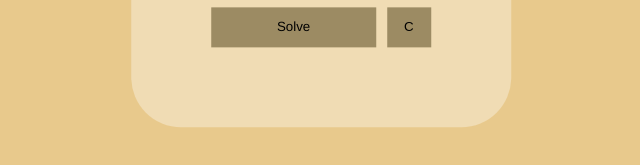
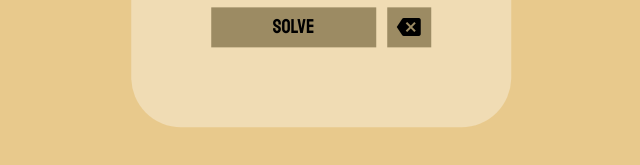
Before and after one commit to trevoribell/sudoku-solver, a plain HTML site: page index.html in a window 1280 px wide. Shown: the part 429-594 px from the top of the page, 319-959 px from the left. Drawn offline with Linux system fonts and the light colour scheme.

Commit message:
Add files via upload

```diff
--- a/index.html
+++ b/index.html
@@ -1,7 +1,8 @@
 <html>
     <head>
         <script defer src="sudoku.js"></script>
-        <link href="https://fonts.googleapis.com/css2?family=Architects+Daughter&display=swap" rel="stylesheet">
+        <link href="https://fonts.googleapis.com/css2?family=Architects+Daughter&family=Staatliches&display=swap" rel="stylesheet">
+        <link href="https://fonts.googleapis.com/icon?family=Material+Icons" rel="stylesheet">
         <link href="style.css" rel="stylesheet">
     </head>
     <body>
@@ -27,7 +28,7 @@
                    <tr><td><input type="text" maxlength="1" class="aa" onkeypress="return isNumberKey(event)"><td><input type="text" maxlength="1" class="aa" onkeypress="return isNumberKey(event)"><td><input type="text" maxlength="1" class="aa" onkeypress="return isNumberKey(event)"><td><input type="text" maxlength="1" class="aa" onkeypress="return isNumberKey(event)"><td><input type="text" maxlength="1" class="aa" onkeypress="return isNumberKey(event)"><td><input type="text" maxlength="1" class="aa" onkeypress="return isNumberKey(event)"><td><input type="text" maxlength="1" class="aa" onkeypress="return isNumberKey(event)"><td><input type="text" maxlength="1" class="aa" onkeypress="return isNumberKey(event)"><td><input type="text" maxlength="1" class="aa" onkeypress="return isNumberKey(event)">
                    <tr><td><input type="text" maxlength="1" class="aa" onkeypress="return isNumberKey(event)"><td><input type="text" maxlength="1" class="aa" onkeypress="return isNumberKey(event)"><td><input type="text" maxlength="1" class="aa" onkeypress="return isNumberKey(event)"><td><input type="text" maxlength="1" class="aa" onkeypress="return isNumberKey(event)"><td><input type="text" maxlength="1" class="aa" onkeypress="return isNumberKey(event)"><td><input type="text" maxlength="1" class="aa" onkeypress="return isNumberKey(event)"><td><input type="text" maxlength="1" class="aa" onkeypress="return isNumberKey(event)"><td><input type="text" maxlength="1" class="aa" onkeypress="return isNumberKey(event)"><td><input type="text" maxlength="1" class="aa" onkeypress="return isNumberKey(event)">
                 </table>
-                <button type="button" id="clear">C</button>
+                <button type="button" id="clear"><span class="material-icons">backspace</span></button>
                 <button type="button" id="solve">Solve</button>
             </div>
             <div id="solution" class="hidden">
--- a/style.css
+++ b/style.css
@@ -61,7 +61,8 @@ input[type="text"]:focus {
     background:#9c8b63;
     box-shadow:none;
     border-radius:0px;
-    font-family: Helvetica;
+    font-family: 'Staatliches', cursive;
+    font-size: 20px;
 }
 
 #clear {
```
